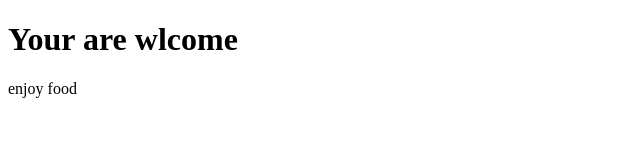
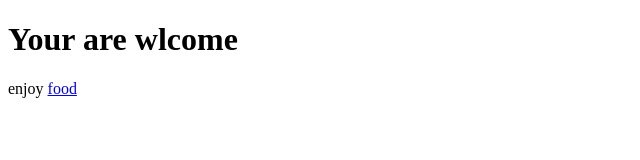
Before and after one commit to mohammadmohon417-hue/my-cafe, a plain HTML site: page index.html in a window 1280 px wide. Shown: the full height of the page, 0-640 px from the left. Drawn offline with Linux system fonts and the light colour scheme.

Commit message:
food imgages update

```diff
--- a/index.html
+++ b/index.html
@@ -7,7 +7,7 @@
 </head>
 <body>
     <h1>Your are wlcome</h1>
-    <p>enjoy food</p>
+    <p>enjoy <a href="menu.html">food</a> </p>
 
 </body>
 </html>
```
